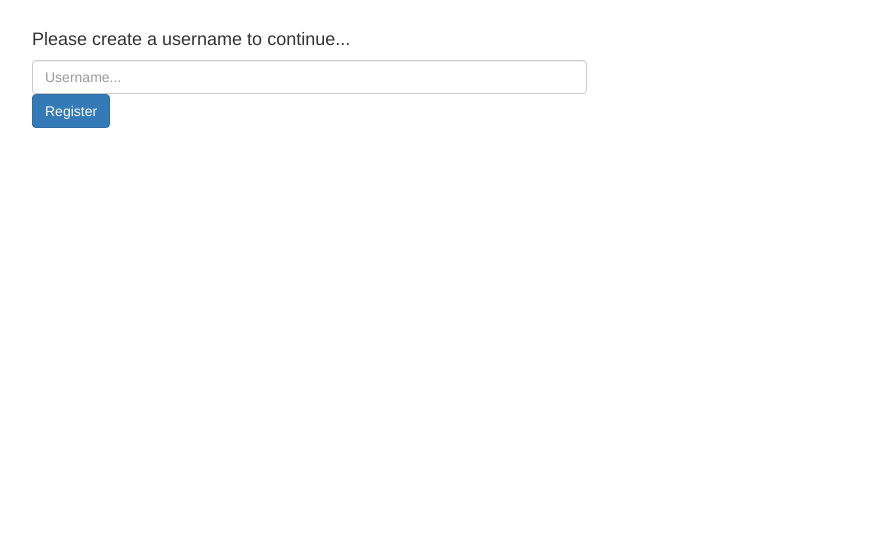
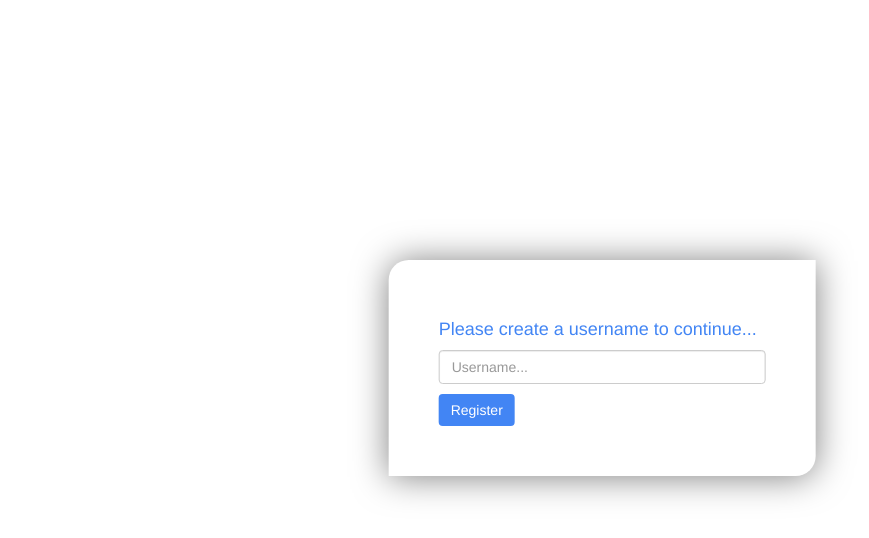
Before and after one commit to dalalayan1/chat-app, a website: page index.html in a window 1280 px wide. Shown: the whole page, without its empty margins (38-907 px from the left). Drawn offline with nearby package versions, Linux system fonts and the light colour scheme; files that its build step writes are made by us from their sources; no server answers; files whose address does not match are found by name.

Commit message:
modified markup & styles

```diff
--- a/files/index.css
+++ b/files/index.css
@@ -1,5 +1,24 @@
 body {
     margin: 20px auto auto;
+    color: #4285f4;
+}
+.login-form {
+    top: 30vh;
+    left: 50vw;
+    padding: 50px;
+    border-radius: 20px 0;
+    transform: translateX(-50%);
+    box-shadow: 0 1px 35px rgba(0, 0, 0, .5);
+}
+.login-form .username {
+    margin-bottom: 10px;
+}
+.login-form .login-btn {
+    background-color: #4285f4;
+    border: none;
+}
+.login-form .login-btn:hover {
+    opacity: 0.5;
 }
 .chat-form,
 .online-users {
--- a/files/index.js
+++ b/files/index.js
@@ -59,7 +59,6 @@ $( document ).ready(function() {
     });
 
     socket.on('new message', (rawData) => {
-        debugger
         const data = JSON.parse(rawData);
         data.forEach( (datum) => {
             $chatArea.append(`<div class="message-text">
--- a/index.html
+++ b/index.html
@@ -9,13 +9,13 @@
         <script src="https://cdnjs.cloudflare.com/ajax/libs/socket.io/2.0.3/socket.io.js"></script>
     </head>
     <body>
+        <form class="login-form col-md-4" id="loginForm">
+            <h4>Please create a username to continue...</h4>
+            <input type="text" id="username" class="username form-control" placeholder="Username...">
+            <input type="submit" id="loginButton" class="btn btn-primary login-btn" value="Register">
+        </form>
         <div class="container">
             <div class="row">
-                <form class="login-form col-md-6" id="loginForm">
-                    <h4>Please create a username to continue...</h4>
-                    <input type="text" id="username" class="col-md-4 form-control" placeholder="Username...">
-                    <input type="submit" id="loginButton" class="btn btn-primary" value="Register">
-                </form>
                 <div class="online-users col-md-6" id="onlineUsers">
                     <h4>Online users :</h4>
                     <ul class="users-list" id="usersList"></ul>
--- a/package.json
+++ b/package.json
@@ -4,6 +4,8 @@
   "description": "",
   "main": "index.js",
   "scripts": {
+    "prestart": "npm install",
+    "start": "node server",
     "test": "echo \"Error: no test specified\" && exit 1"
   },
   "keywords": [],
```
